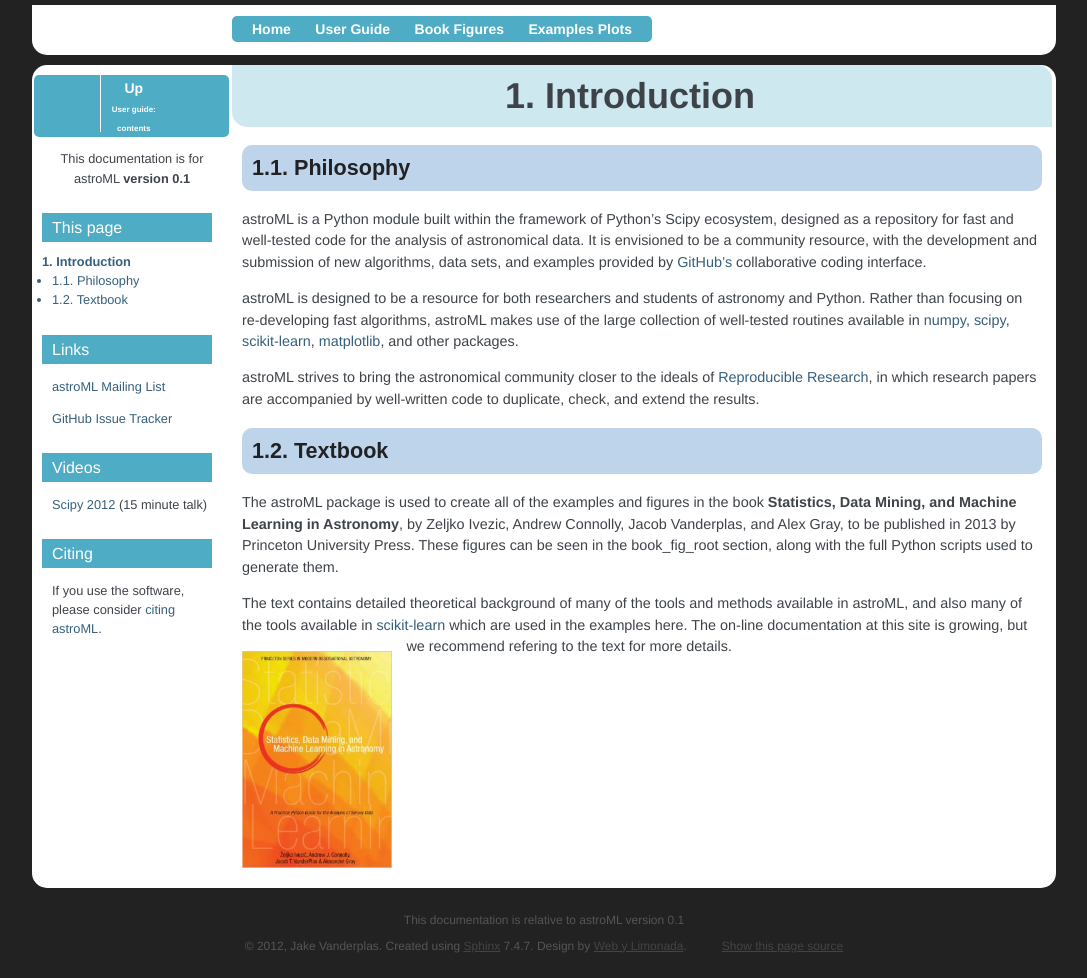
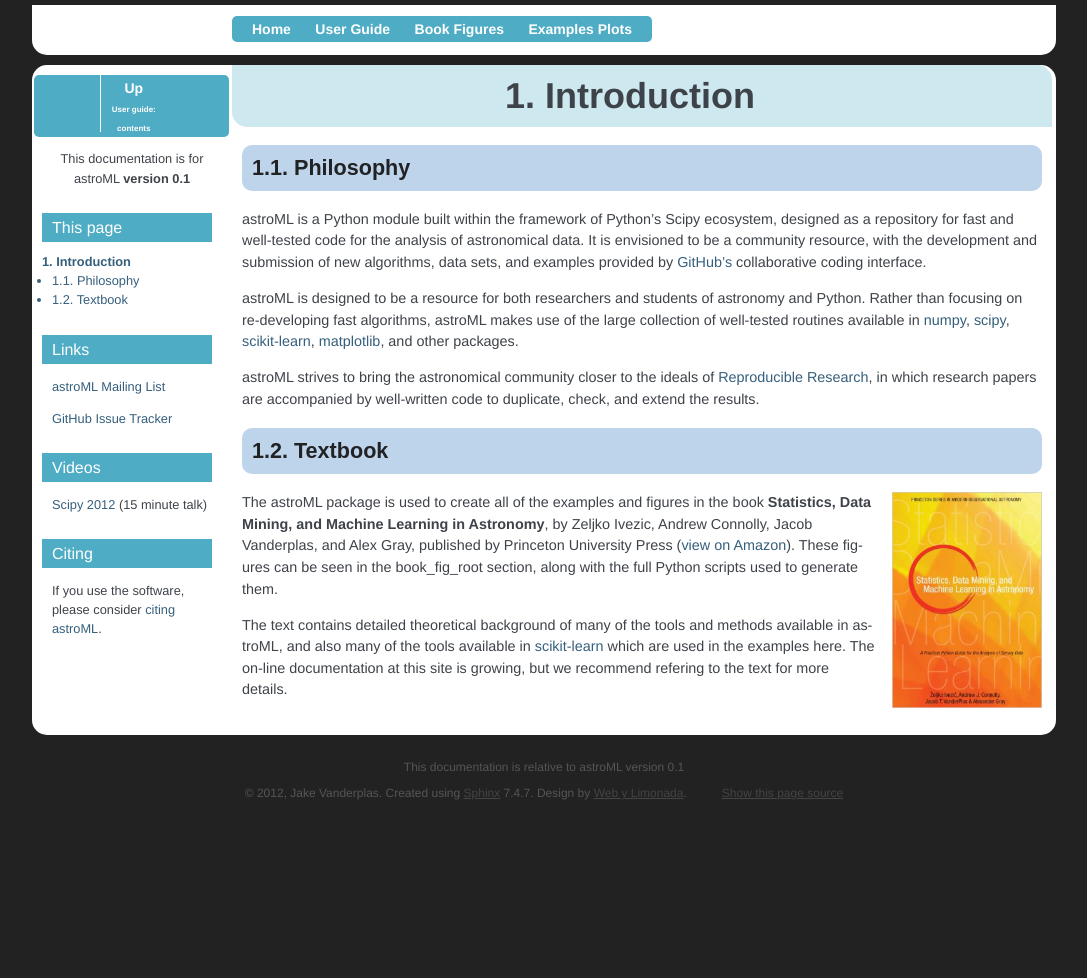
Before and after one commit to astroML/astroML, a Sphinx documentation site: the page built from doc/user_guide/introduction.rst, in a window 1280 px wide. Shown: the whole page, without its empty margins (96-1183 px from the left). Built offline with Sphinx 7.4.7, drawn with Linux system fonts in a browser that asks for light colours; formulas are drawn with MathJax 3; pages that are not in the unit, such as notebooks, are missing from menus; comment, search, counter and statistics services are not loaded; after the commit the page ends 900 px from its top, so only the background shows below that.

Commit message:
DOC: adjust website formatting

```diff
--- a/doc/sphinxext/example_builder.py
+++ b/doc/sphinxext/example_builder.py
@@ -398,7 +398,7 @@ class ExampleBuilder:
         elif len(figlist) == 1:
             imlist = ("\n"
                        ".. image:: %s\n"
-                       "    :width: 100%%\n"
+                       "    :scale: 100\n"
                        "    :align: center\n" % figlist[0])
 
         else:
@@ -406,7 +406,8 @@ class ExampleBuilder:
             for fig in figlist:
                 imlist += ('\n\n'
                            '.. image:: %s\n'
-                           '    :scale: 50\n\n' % fig)
+                           '    :align: center\n'
+                           '    :scale: 100\n\n' % fig)
 
         return imlist
 
@@ -425,6 +426,7 @@ class ExampleBuilder:
 
             contents += (".. figure:: ./%s\n"
                          "    :target: ./%s\n"
+                         "    :align: center\n"
                          "\n"
                          "    :ref:`%s`\n\n" % (rel_thumb,
                                                 rel_html,
--- a/doc/user_guide/introduction.rst
+++ b/doc/user_guide/introduction.rst
@@ -34,13 +34,14 @@ Textbook
 
 .. image:: ../_static/text_cover.png
      :width: 150 px
-     :align: left
+     :align: right
      :target: http://www.amazon.com/Statistics-Mining-Machine-Learning-Astronomy/dp/0691151687/
 
 The astroML package is used to create all of the examples and figures in the
 book **Statistics, Data Mining, and Machine Learning in Astronomy**,
 by Zeljko Ivezic, Andrew Connolly, Jacob Vanderplas, and Alex Gray,
-to be published in 2013 by Princeton University Press.
+published by Princeton University Press
+(`view on Amazon <http://www.amazon.com/Statistics-Mining-Machine-Learning-Astronomy/dp/0691151687/>`_).
 These figures can be seen in the :ref:`book_fig_root` section, along with
 the full Python scripts used to generate them.
 
```
Also changed, not shown: doc/index.rst (+5 -3 lines).
